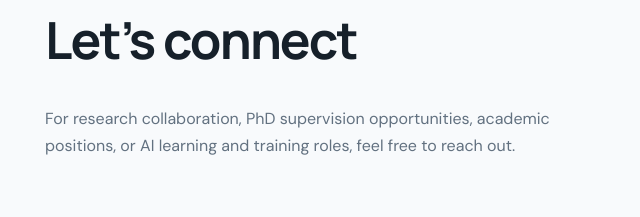
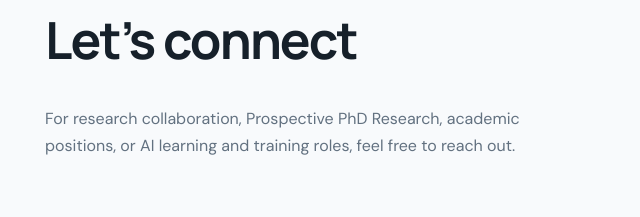
Before and after one commit to lathifaha/lathifaha.github.io, a plain HTML site: page index.html in a window 1280 px wide. Shown: the part 8558-8775 px from the top of the page, 5-645 px from the left. Drawn offline with Linux system fonts and the light colour scheme.

Commit message:
Update contact copy for clarity and specificity

```diff
--- a/index.html
+++ b/index.html
@@ -560,7 +560,7 @@
           <p class="section-kicker">Contact</p>
           <h2 class="section-title">Let’s connect</h2>
           <p class="contact-copy">
-            For research collaboration, PhD supervision opportunities, academic positions,
+            For research collaboration, Prospective PhD Research, academic positions,
             or AI learning and training roles, feel free to reach out.
           </p>
         </div>
```
